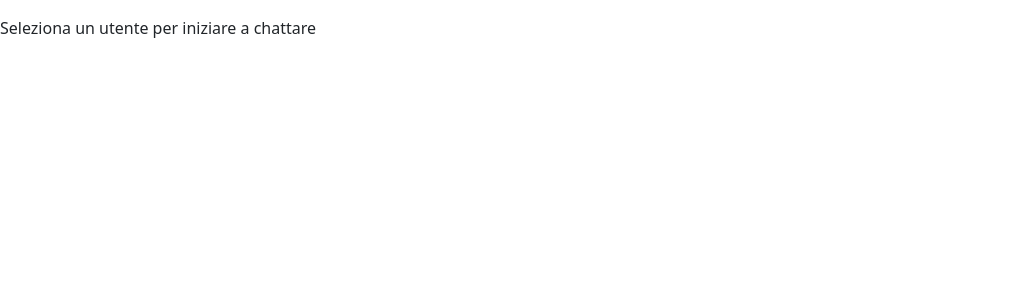
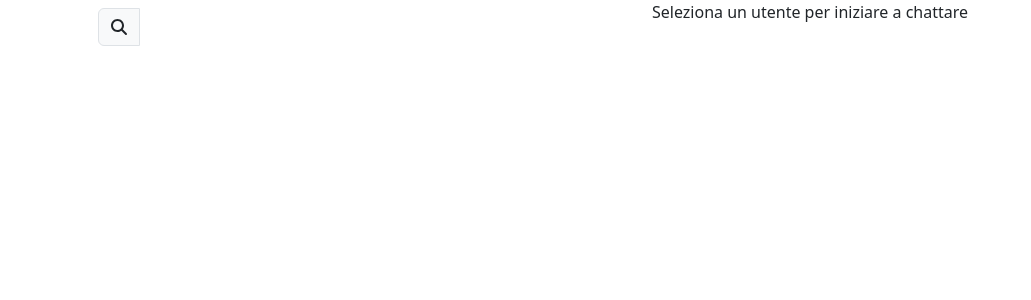
Before and after one commit to Hexygo/progetto-finale-fondamenti-web, a React (Create React App) app in the folder frontend/: page /home in a window 1280 px wide. Shown: the top 300 px of the page, without its empty margins (0-1031 px from the left). Built offline with nearby package versions, Linux system fonts and the light colour scheme.

Commit message:
Started Working on Home Page

```diff
--- a/frontend/src/components/Friend.jsx
+++ b/frontend/src/components/Friend.jsx
@@ -1,9 +1,12 @@
-import React from "react";
+import ListGroup from 'react-bootstrap/ListGroup'
 
 export default function Friend({user, setFriendSelected}){
 
+    const handleClick=()=>{
+        setFriendSelected(user)
+    }
 
     return(
-        <li onClick={()=>{setFriendSelected(user)}}>Username{user.self?"(You)":""}: {user.user.username}{user.connected?'(online)':'(offline)'}</li>
+        <ListGroup.Item variant='dark' action href={user.userID} as='li' eventKey={user.userID} onClick={handleClick}>Username{user.self?"(You)":""}: {user.user.username}{user.connected?'(online)':'(offline)'}</ListGroup.Item>
     )
 }
--- a/frontend/src/components/FriendList.jsx
+++ b/frontend/src/components/FriendList.jsx
@@ -1,10 +1,22 @@
-import React from "react";
+import React, { useState, useEffect } from "react";
 import Friend from './Friend'
 
+import ListGroup from 'react-bootstrap/ListGroup'
+import SearchBar from "./SearchBar";
+
+
 export default function FriendList({users, setFriendSelected}){
+    const [search, setSearch]=useState('')//Variabile di stato della ricerca nella lista amici
+    const [filteredUsers, setFilteredUsers]=useState(users)//Lista amici filtrata tramite la ricerca
+
+    useEffect(()=>{//Filtra gli amici
+        setFilteredUsers(users.filter(el=>el.user.username.toLowerCase().includes(search.toLowerCase())))
+    }, [search, users])
+
     return (
-        <ul>
-            {users.map(user=>{return <Friend key={user.userID} user={user} setFriendSelected={setFriendSelected}/>})}
-        </ul>
+        <ListGroup as='ul' variant="flush">
+            <SearchBar search={search} setSearch={setSearch}/>
+            {filteredUsers.map(user=>{return <Friend key={user.userID} user={user} setFriendSelected={setFriendSelected}/>})/*Compone la lista di amici*/}
+        </ListGroup>
     )
 }
--- /dev/null
+++ b/frontend/src/components/SearchBar.jsx
@@ -0,0 +1,27 @@
+import React, { useState } from "react"
+
+import ListGroup from 'react-bootstrap/ListGroup'
+
+import InputGroup from 'react-bootstrap/InputGroup'
+import Form from 'react-bootstrap/Form'
+import Fade from 'react-bootstrap/Fade'
+
+import { faArrowLeft, faSearch } from "@fortawesome/free-solid-svg-icons";
+import { FontAwesomeIcon } from "@fortawesome/react-fontawesome";
+
+export default function SearchBar({ search, setSearch }) {
+    const [searchIcon, setSearchIcon] = useState(true)
+
+    return (
+        <ListGroup.Item>
+            <InputGroup>
+                <InputGroup.Text>
+                    <FontAwesomeIcon icon={searchIcon ? faSearch : faArrowLeft} onClick={() =>{ setSearchIcon(!searchIcon); setSearch('')}} />
+                </InputGroup.Text>
+                    <Fade in={!searchIcon} dimension='width'>
+                        <Form.Control disabled={searchIcon}value={search} placeholder="Cerca una chat..." onChange={(e) => { setSearch(e.target.value) }} />{/*Modifica il filtro*/}
+                    </Fade>
+            </InputGroup>
+        </ListGroup.Item>
+    )
+}
--- a/frontend/src/index.jsx
+++ b/frontend/src/index.jsx
@@ -7,9 +7,11 @@ import { BrowserRouter } from 'react-router-dom';
 import '../node_modules/bootstrap/dist/css/bootstrap.min.css';
 
 ReactDOM.createRoot(document.getElementById('root')).render(
-  <BrowserRouter>
-    <App />
-  </BrowserRouter>
+  <React.StrictMode>
+    <BrowserRouter>
+      <App />
+    </BrowserRouter>
+  </React.StrictMode>
 );
 
 // If you want to start measuring performance in your app, pass a function
--- a/frontend/src/pages/Home.jsx
+++ b/frontend/src/pages/Home.jsx
@@ -2,6 +2,10 @@ import { useState, useEffect } from "react"
 import socket from "../socket"
 import FriendList from '../components/FriendList'
 import Chat from "../components/Chat"
+
+import Container from "react-bootstrap/Container"
+import Row from "react-bootstrap/Row"
+import Col from 'react-bootstrap/Col';
 
 export default function Home({loggedUser}){
     const [users, setUsers]=useState([])
@@ -44,13 +48,15 @@ export default function Home({loggedUser}){
     })
 
     return (
-        <article>
-            <aside>
-                <FriendList users={users} setFriendSelected={setFriendSelected} />
-            </aside>
-            <main>
-                {otherUser ? <Chat user={loggedUser} otherUser={otherUser} /> : 'Seleziona un utente per iniziare a chattare'}
-            </main>
-        </article>
+        <Container className=''>
+            <Row>
+                <Col>
+                    <FriendList users={users} setFriendSelected={setFriendSelected} />
+                </Col>
+                <Col>
+                    {otherUser ? <Chat user={loggedUser} otherUser={otherUser} /> : 'Seleziona un utente per iniziare a chattare'}
+                </Col>
+            </Row>
+        </Container>
     )
 }
```
